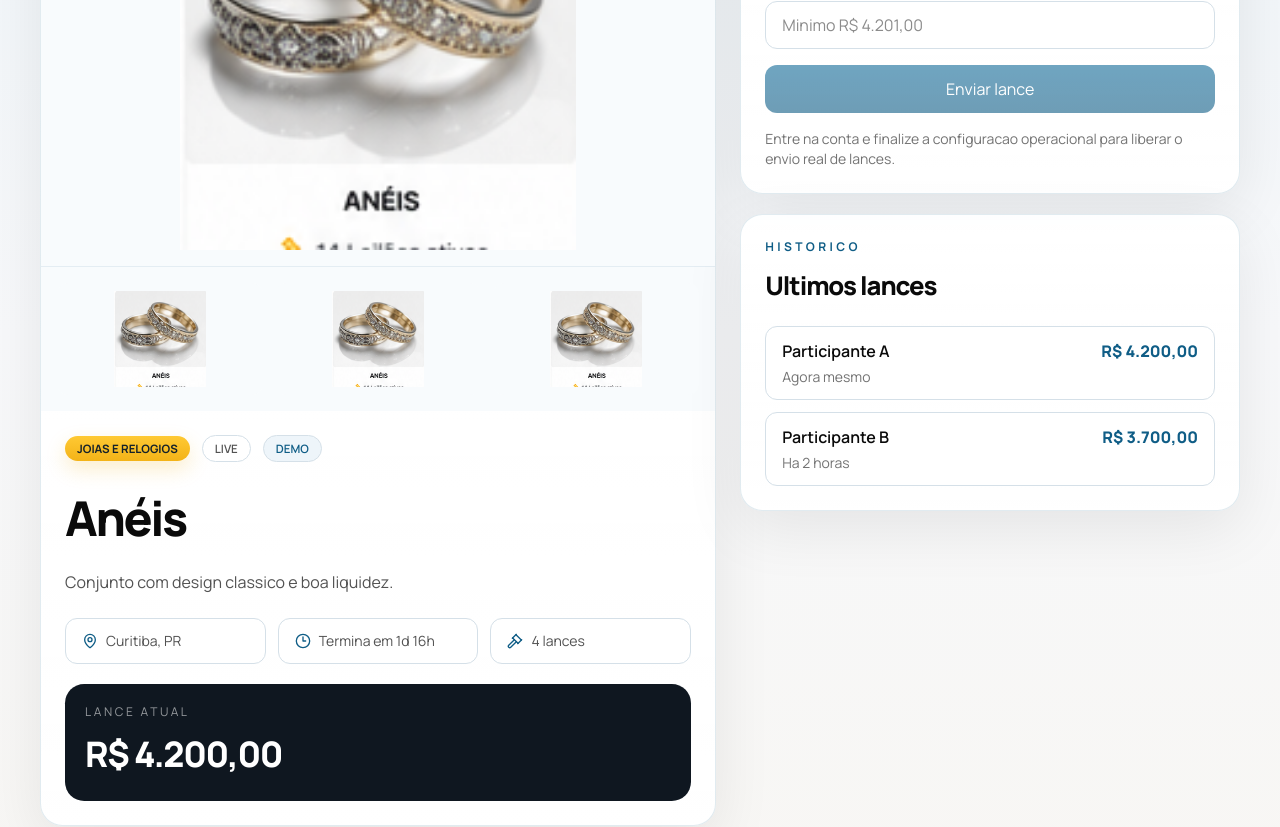
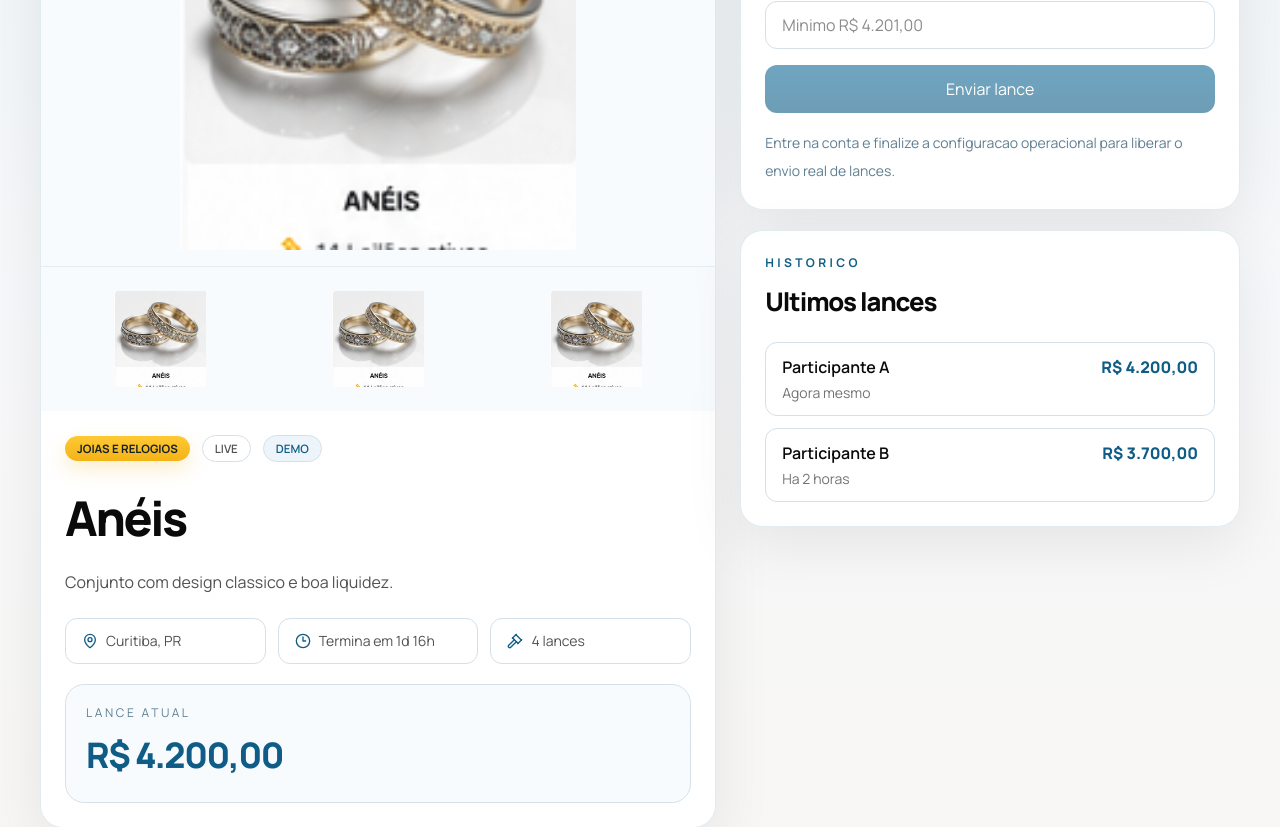
Before and after one commit to rxsec/leilao, a Next.js app: page /leiloes/aneis-colecao in a window 1280 px wide. Shown: the part 340-1167 px from the top of the page. Built offline with nearby package versions, Linux system fonts and the light colour scheme; no server answers; the database is empty.

Commit message:
Refine lot bid panel styling

```diff
--- a/src/app/leiloes/[slug]/page.tsx
+++ b/src/app/leiloes/[slug]/page.tsx
@@ -106,11 +106,11 @@ export default async function LotDetailPage({
                 />
               </div>
 
-              <div className="rounded-[1.2rem] bg-[#0f1720] p-5 text-white">
-                <p className="text-xs uppercase tracking-[0.22em] text-white/55">
+              <div className="rounded-[1.2rem] border border-[#d5e0e8] bg-[#f8fbfd] p-5">
+                <p className="text-xs uppercase tracking-[0.22em] text-[#5f7f92]">
                   Lance atual
                 </p>
-                <p className="mt-2 text-[2.2rem] font-extrabold tracking-[-0.04em]">
+                <p className="mt-2 text-[2.2rem] font-extrabold tracking-[-0.04em] text-[#0f5d86]">
                   {lot.currentBid}
                 </p>
               </div>
--- a/src/components/place-bid-form.tsx
+++ b/src/components/place-bid-form.tsx
@@ -67,7 +67,7 @@ export function PlaceBidForm({
         {isPending ? "Enviando lance..." : "Enviar lance"}
       </button>
 
-      <p className="text-sm text-neutral-500">
+      <p className="text-sm leading-7 text-[#5f7f92]">
         {enabled
           ? "O novo lance precisa ser maior que o valor atual e respeitar o incremento minimo."
           : "Entre na conta e finalize a configuracao operacional para liberar o envio real de lances."}
```
